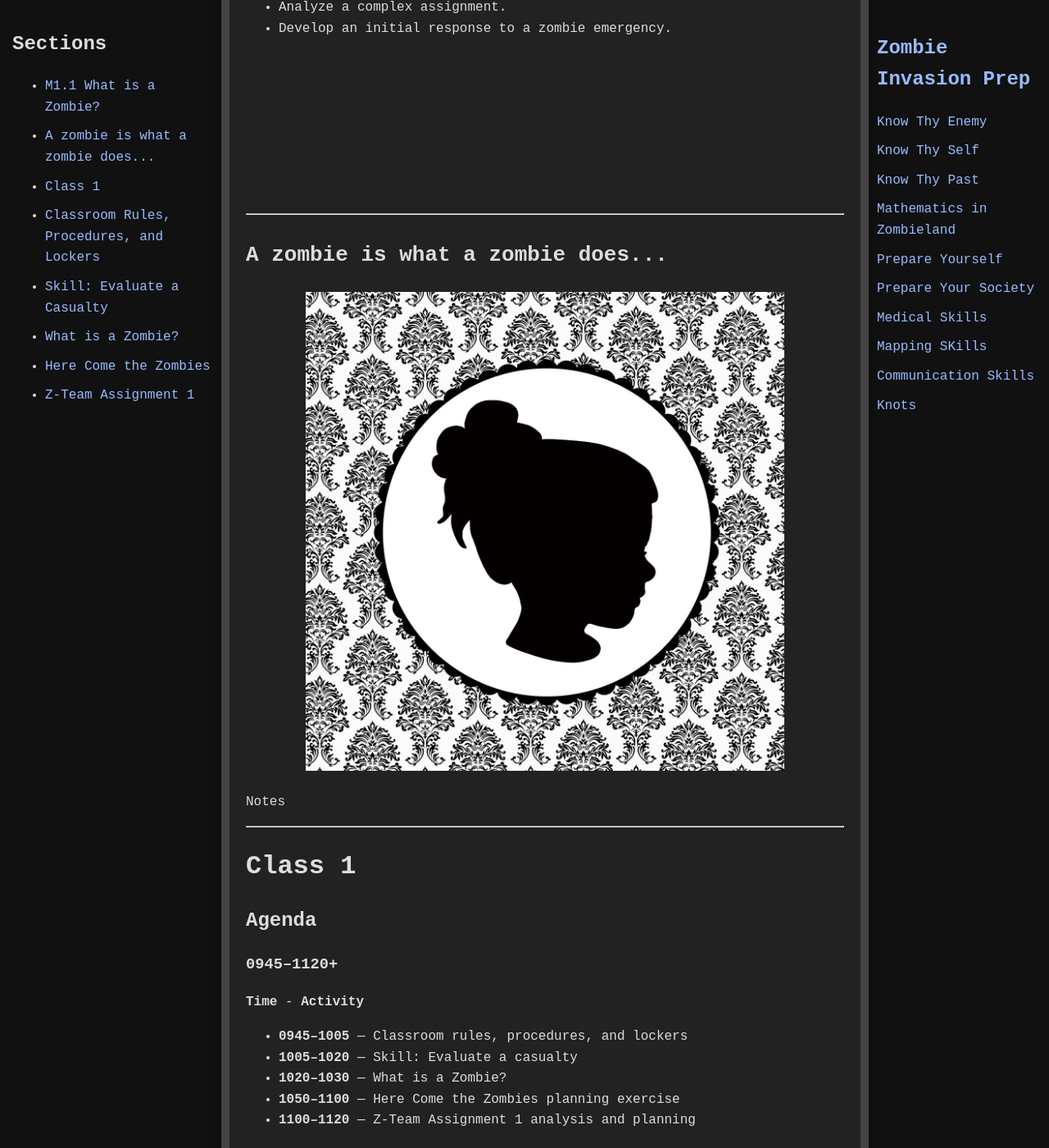
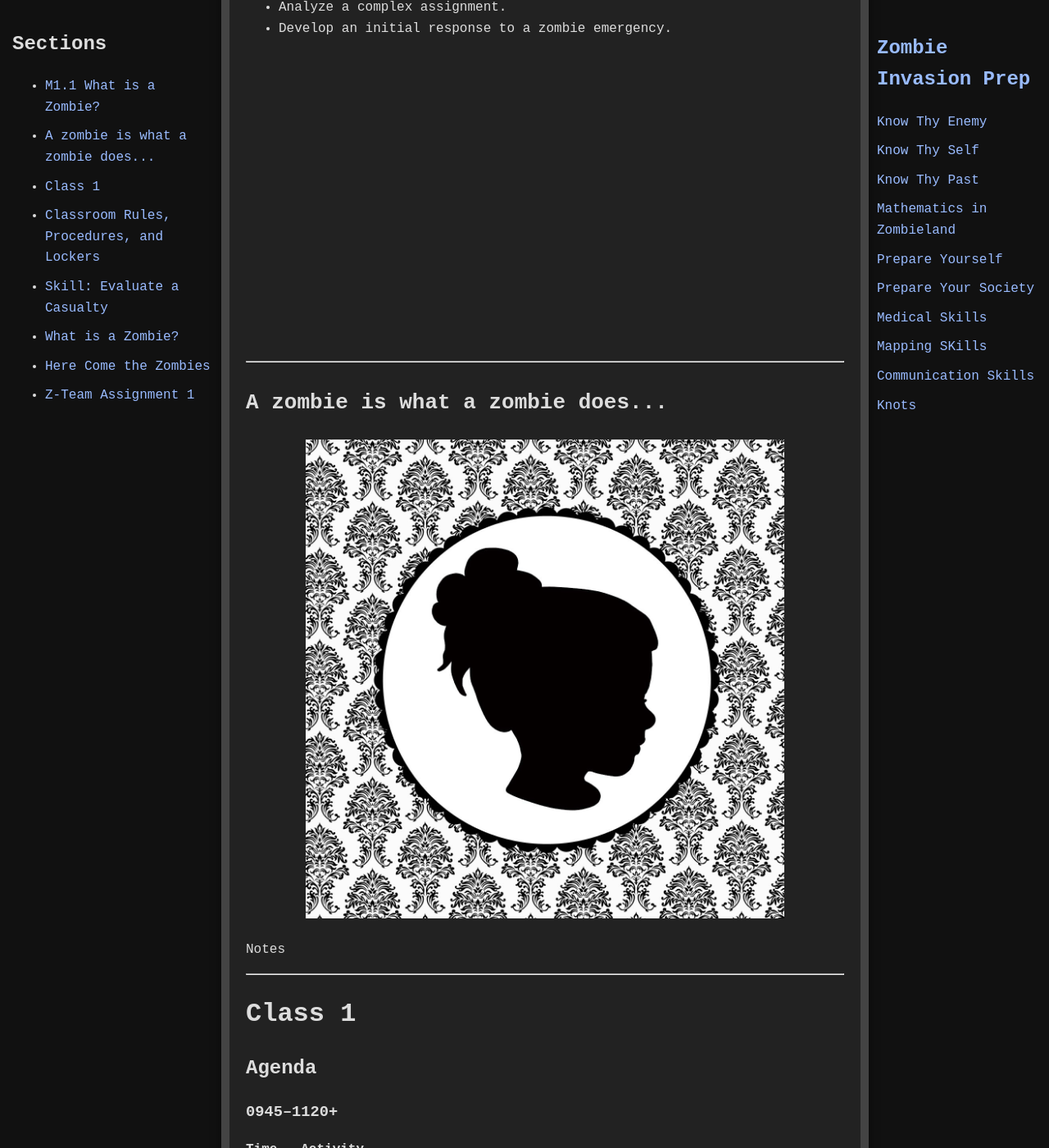
Before and after one commit to jboyce1/ZombieInvasionPrep, a Jekyll site: the page built from classes/know_thy_enemy/know_thy_enemy.md, in a window 1280 px wide and 1400 px high, scrolled down 666 px. Shown: the whole window at 82% size. Built offline with Jekyll 4.4.1, drawn with Linux system fonts in a browser that asks for light colours.

Commit message:
Update styles.css

```diff
--- a/assets/css/styles.css
+++ b/assets/css/styles.css
@@ -144,15 +144,15 @@
     }
 
     .gap-small {
-        min-height: 45px;
+        min-height: 90px;
     }
 
     .gap-medium {
-        min-height: 90px;
+        min-height: 180px;
     }
 
     .gap-large {
-        min-height: 180px;
+        min-height: 360px;
     }
 
 /* Mobile Styles */
```
